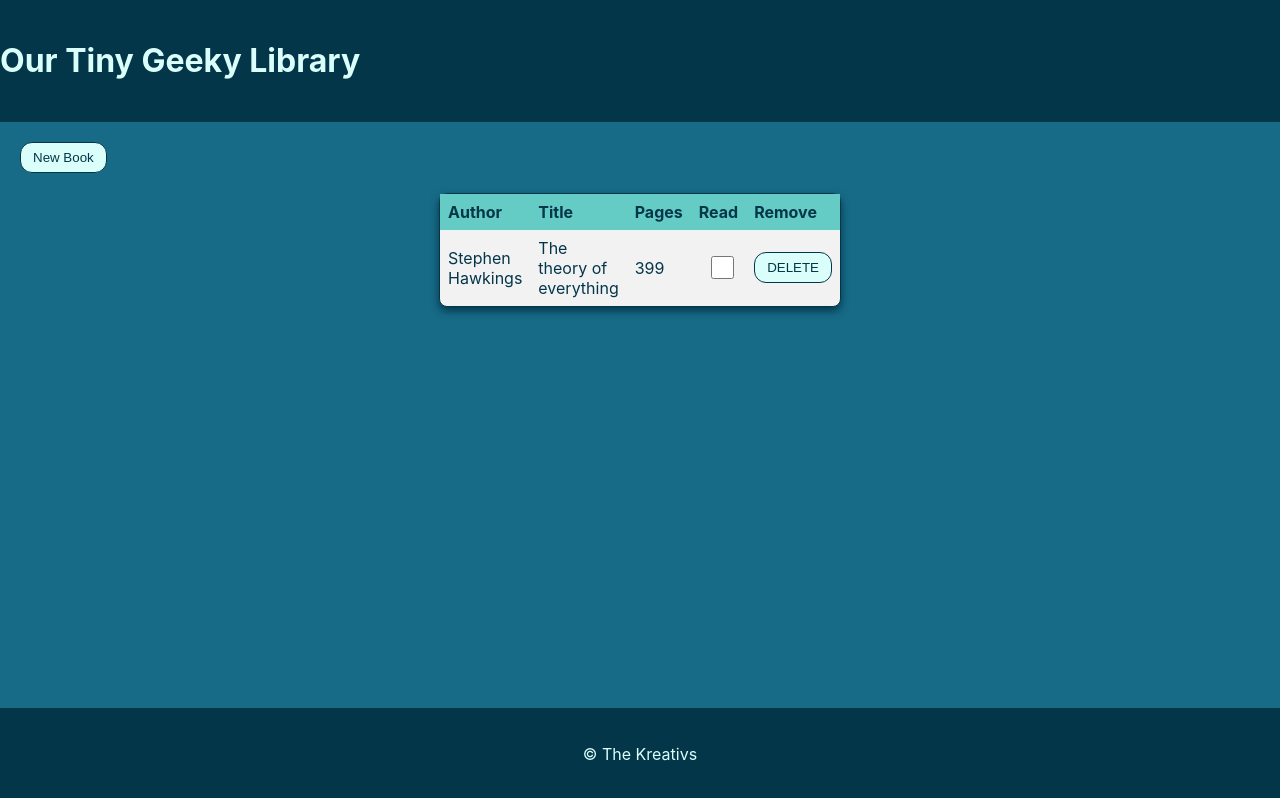
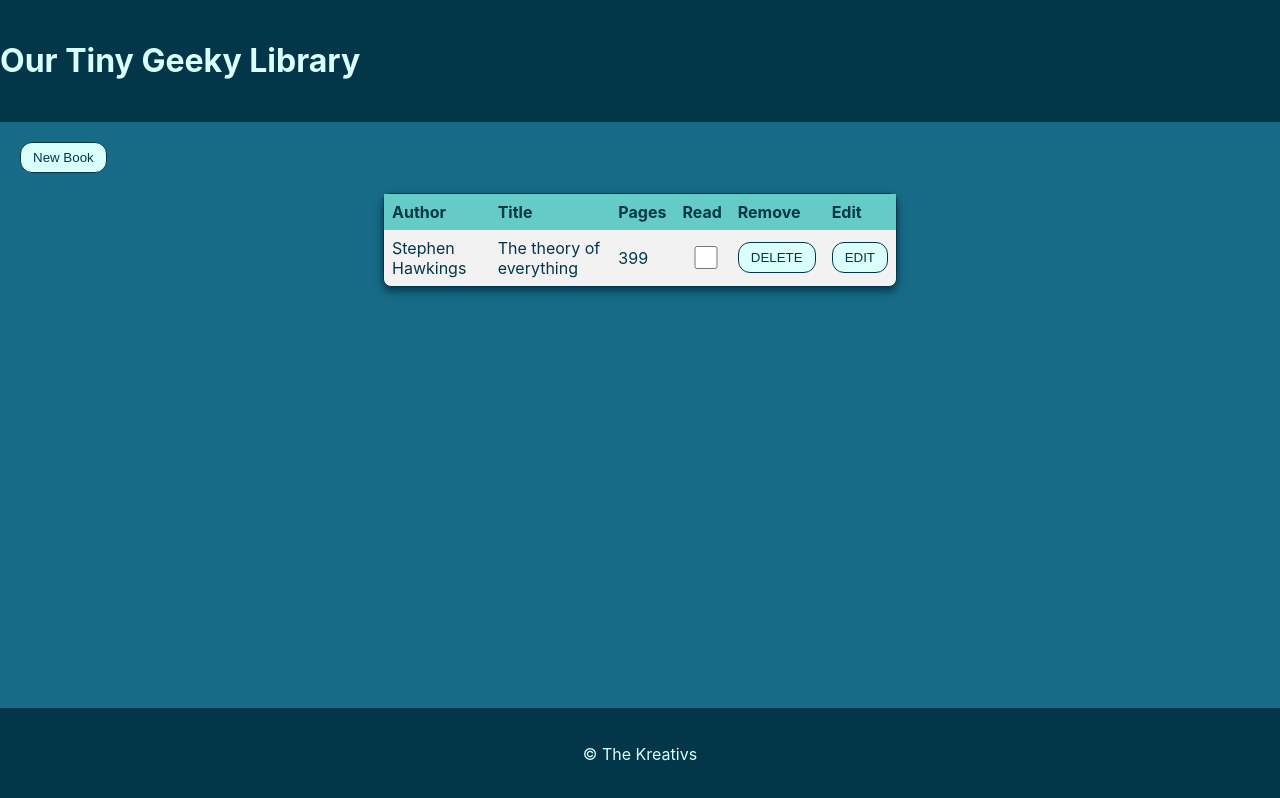
Before and after one commit to lopezatn/my-library-react-app, a React app: page / in a window 1280 px wide. Built offline with nearby package versions, Linux system fonts and the light colour scheme.

Commit message:
added EditItemButton component for editting functionality

```diff
--- a/src/components/BooksTable/BooksTable.css
+++ b/src/components/BooksTable/BooksTable.css
@@ -1,6 +1,6 @@
 .table-container {
     padding: 0;
-    max-width: 400px;
+    max-width: 40%;
     background-color: #f2f2f2;
     margin: 20px auto;
     border: 1px solid #04364a;
--- a/src/components/BooksTable/BooksTable.jsx
+++ b/src/components/BooksTable/BooksTable.jsx
@@ -3,6 +3,7 @@ import "./BooksTable.css";
 import { useSelector } from "react-redux";
 import IsReadButton from "../IsReadButton/IsReadButton";
 import DeleteItemButton from "../DeleteItemButton/DeleteItemButton";
+import EditItemButton from "../EditItemButton/EditItemButton";
 
 function BooksTable() {
   const books = useSelector((state) => state.books.booksList);
@@ -17,6 +18,7 @@ function BooksTable() {
             <th>Pages</th>
             <th>Read</th>
             <th>Remove</th>
+            <th>Edit</th>
           </tr>
         </thead>
         <tbody>
@@ -27,6 +29,7 @@ function BooksTable() {
               <td>{book.pages}</td>
               <td><IsReadButton isRead={book.isRead} id={book.id}/></td>
               <td><DeleteItemButton id={book.id}/></td>
+              <td><EditItemButton book={book}/></td>
             </tr>
           ))}
         </tbody>
--- /dev/null
+++ b/src/components/EditItemButton/EditItemButton.jsx
@@ -0,0 +1,19 @@
+import React from 'react'
+import { useDispatch } from 'react-redux';
+import { editBook } from '../../features/books/bookSlice';
+
+function EditItemButton(props) {
+    const dispatch = useDispatch();
+
+    const editItem = () => {
+        dispatch(editBook(props.book));
+    }
+
+  return (
+    <div>
+        <button onClick={editItem}>EDIT</button>
+    </div>
+  )
+}
+
+export default EditItemButton
--- a/src/features/books/bookSlice.js
+++ b/src/features/books/bookSlice.js
@@ -29,10 +29,19 @@ export const bookSlice = createSlice({
           book.isRead = !book.isRead;
         }
       }
+    },
+    editBook: (state, action) => {
+      for (let i = 0; i < state.booksList.length; i++) {
+        const book = state.booksList[i];
+        if (book.id === action.payload.id) {
+          state.booksList.splice(i, 1, action.payload);
+          break;
+        }
+      }
     }
   },
 });
 
-export const { changeState, addBook, removeBook } = bookSlice.actions;
+export const { changeState, addBook, removeBook, editBook } = bookSlice.actions;
 
 export default bookSlice.reducer;
```
